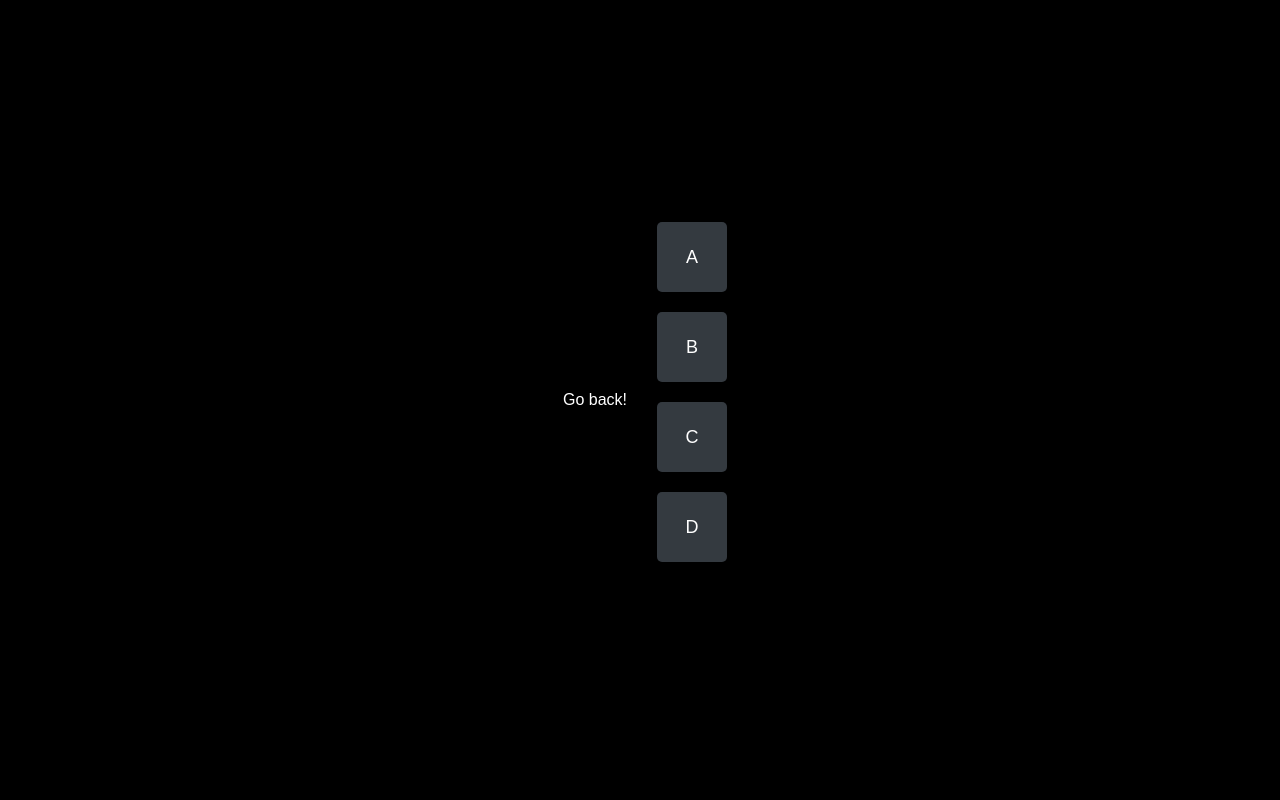
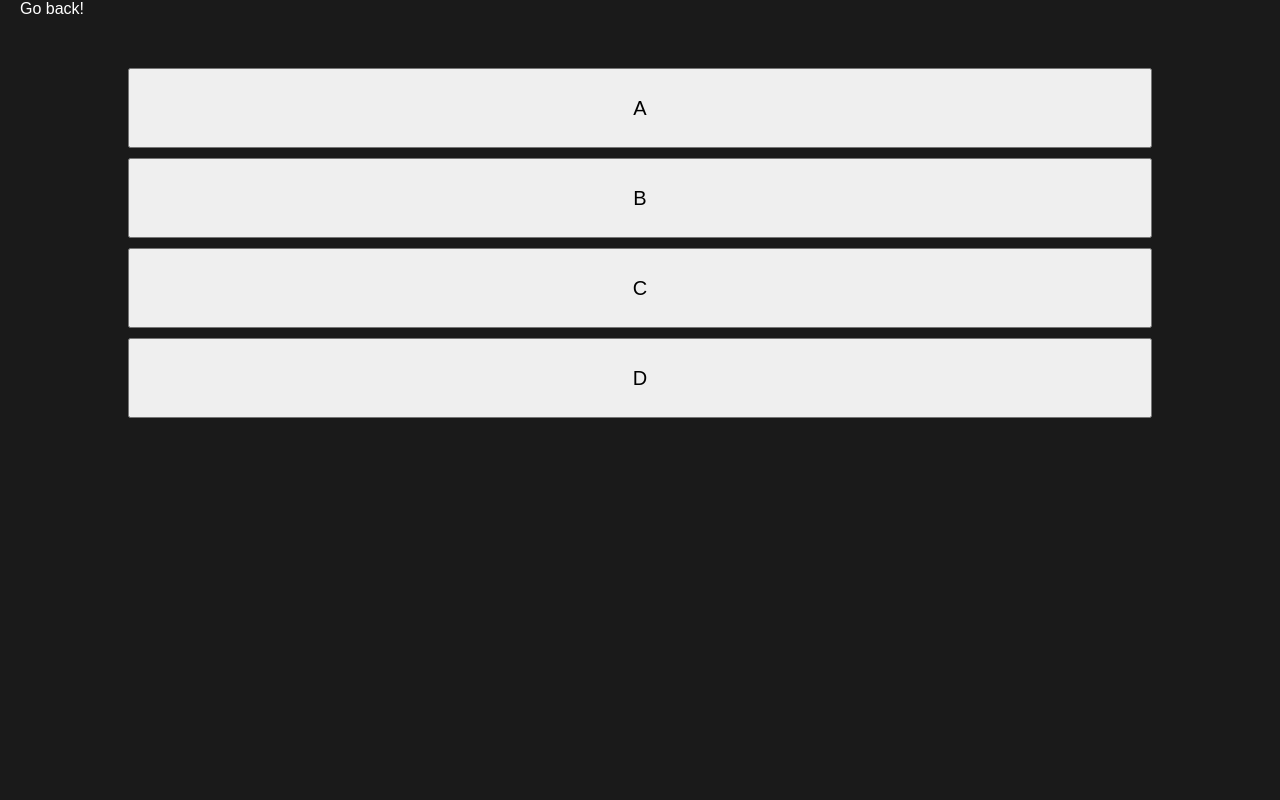
Before and after one commit to MateuszKociolek/quiz, a Flask app: template templates/phoneView.html in a window 1280 px wide. Run offline with Flask 3, Linux system fonts and the light colour scheme; the template is opened without the code that fills it: most values are stand-ins (such as "Sample title", 1, 10 or a date in 2020); some libraries are stand-ins or nearby versions.

Commit message:
css changes

```diff
--- a/main.py
+++ b/main.py
@@ -2,6 +2,22 @@ from flask import Flask, render_template
 from flask_socketio import SocketIO
 from tools.returnJsonFile import getQuestionsJson
 import uuid
+
+import json
+import os
+
+def getQuestionsJson():
+    json_path = 'questions.json'
+
+    try:
+        with open(json_path, 'r') as file:
+            questions_data = json.load(file)
+    except FileNotFoundError:
+        questions_data = {}
+        with open(json_path, 'w') as file:
+            json.dump(questions_data, file)
+
+    return questions_data
 
 
 app = Flask(__name__)
@@ -13,10 +29,16 @@ def index():
 
 @app.route('/phone')
 def renderPhone():
-    userId = str(uuid.uuid4())
-    print(f"User (id: {userId}) has joined!")
-    return render_template('phoneView.html', id=userId)
+    user_id = str(uuid.uuid4())
+    print(f"User (id: {user_id}) has joined!")
 
+    # Dodanie użytkownika do pliku JSON
+    questions_data = getQuestionsJson()
+    questions_data[user_id] = {"questionId": 0, "correct_answers": 0}
+    with open('questions.json', 'w') as file:
+        json.dump(questions_data, file)
+
+    return render_template('phoneView.html', id=user_id)
 @app.route('/pcView')
 def renderPc():
     return render_template('pcView.html')
--- a/static/css/phoneView.css
+++ b/static/css/phoneView.css
@@ -1,48 +1,48 @@
 body {
+    background-color: #1a1a1a;
     margin: 0;
     padding: 0;
-    display: flex;
-    align-items: center;
-    justify-content: center;
-    min-height: 100vh;
-    background-color: #000;
+    font-family: Arial, sans-serif;
+}
+
+a {
     color: white;
-    font-family: 'Arial', sans-serif;
+    text-decoration: none;
+    margin: 20px;
 }
 
 .buttons {
     display: flex;
     flex-direction: column;
     align-items: center;
+    margin-top: 50px;
 }
 
-.buttons button {
-    width: var(--button-size);
-    height: var(--button-size);
-    margin: 10px;
-    font-size: 18px;
-    border: none;
-    border-radius: 5px;
-    cursor: pointer;
-    background-color: #343a40;
-    color: white;
-    transition: background-color 0.3s;
+button {
+    width: 80vw; /* 80% szerokości widoku */
+    height: 80px;
+    font-size: 20px;
+    margin-bottom: 10px;
 }
 
-.buttons button:hover {
-    background-color: #495057;
+.checkAnswer {
+    text-align: center;
+    margin-top: 20px;
 }
 
 .correct {
-    background-color: #28a745;
-    color: white;
+    background-color: #4CAF50; /* Zielony kolor dla poprawnej odpowiedzi */
 }
 
 .incorrect {
-    background-color: #dc3545;
-    color: white;
+    background-color: #f44336; /* Czerwony kolor dla błędnej odpowiedzi */
 }
 
-:root {
-    --button-size: 70px;
+@media only screen and (min-width: 375px) and (max-width: 390px) {
+    /* Dodatkowe style dostosowujące dla iPhone 12 */
+    button {
+        width: 90vw;
+        height: 70px;
+        font-size: 18px;
+    }
 }
--- a/templates/phoneView.html
+++ b/templates/phoneView.html
@@ -7,7 +7,7 @@
     <script src="https://cdnjs.cloudflare.com/ajax/libs/socket.io/4.7.3/socket.io.js"
         integrity="sha512-jDUVpk2awjMnyrpY2xZguylQVRDeS9kRBImn0M3NJaZzowzUpKr6i62ynwPG0vNS1+NsTk4ji+iznbc5m0ZCKQ=="
         crossorigin="anonymous" referrerpolicy="no-referrer"></script>
-    <link rel="stylesheet" href="phoneView.css">
+    <link rel="stylesheet" href="{{ url_for('static', filename='css/phoneView.css') }}">
 </head>
 
 <body>
```
